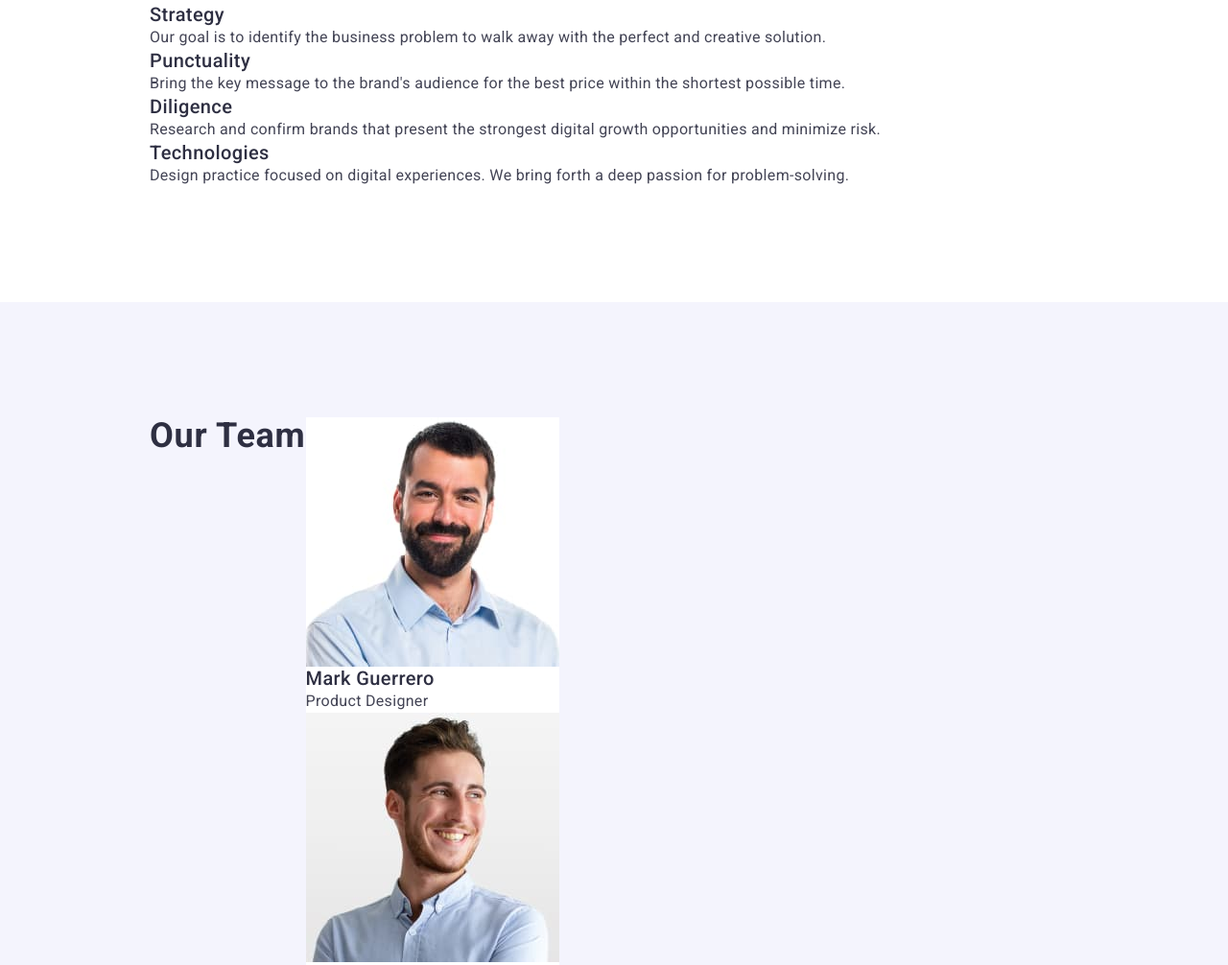
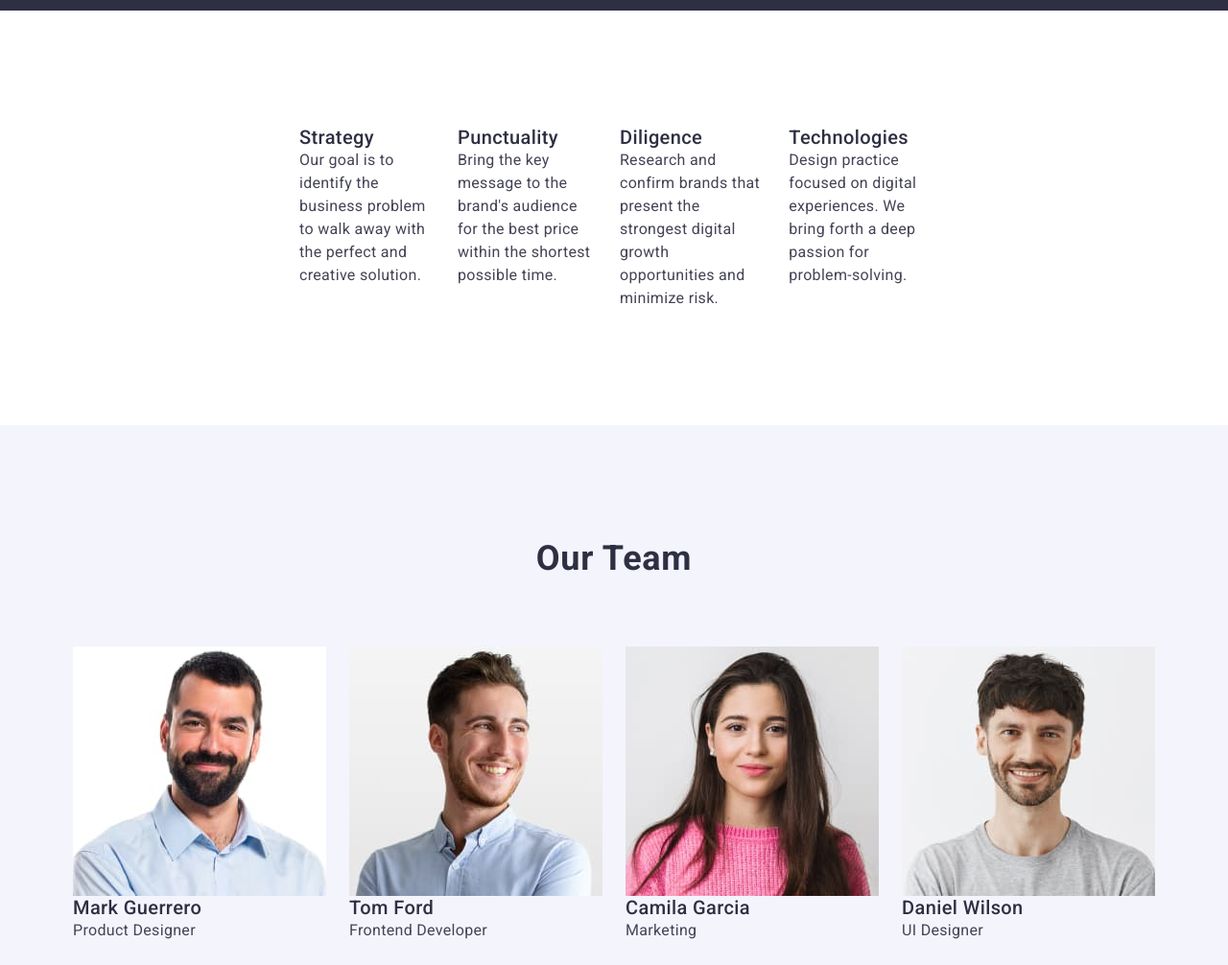
Before and after one commit to Yrchik07/goit-markup-hw-03, a plain HTML site: page index.html in a window 1280 px wide. Shown: the part 815-1821 px from the top of the page at 96% size. Drawn offline with nearby package versions, Linux system fonts and the light colour scheme.

Commit message:
dz3 work on sections

```diff
--- a/css/styles.css
+++ b/css/styles.css
@@ -34,7 +34,8 @@ h1, h2, h3, h4, h5, h6, p{
 img{
     display: block;
 }
-.container{display: flex;
+.container{
+    display: flex;
     min-width: 1158px;
     padding-left: 156px;
     padding-right: 156px;
@@ -96,24 +97,23 @@ nav{
 /*main*/
 /*section one*/
 .solutions{
-    display: flex;
-    justify-content: center;
-
+    padding: 0;
+    text-align: center;
 }
 .solutions .container{
     display: block;
     background-color: #2e2f42;
 }
 .solutions_title{
-    padding-top: 188px;
+    padding: 188px 472px 0 472px;
     font-size: 56px;
     line-height: 1.07;
-    text-align: center;
     letter-spacing: 0.02em;
     color: #fff;
 }
 .solutions_btn{
     margin-top: 48px;
+    margin-bottom: 188px;
     background-color: #4D5AE5;
     font-weight: 500;
     line-height: 1.5;
@@ -124,6 +124,16 @@ nav{
     background-color: #404BBF;
 }
 /*section two*/
+.plan{
+
+}
+.plan_menu{
+    display: flex;
+    gap: 24px;
+    padding-left: 156px;
+    padding-right: 156px;
+    justify-content: center;
+}
 .plan_title{
     font-weight: 500;
     font-size: 20px;
@@ -138,7 +148,11 @@ nav{
 .team {
     background-color: #F4F4FD;
 }
+.team .container{
+display: block;
+}
 .team_titl {
+    padding-bottom: 72px;
     font-size: 36px;
     line-height: 1.11;
     text-align: center;
@@ -147,8 +161,11 @@ nav{
     color: #2e2f42;
 }
 .team_menu {
+    display: flex;
+    justify-content: center;
+    gap: 24px;
 }
-.tiam_item {
+.team_item {
     background-color: #FFFFFF;
 }
 .team_img {
@@ -166,6 +183,10 @@ nav{
 }
 
 /*section four*/
+.portfolio .container{
+    display: block;
+    }
+
 .portfolio_title {
     font-size: 36px;
     line-height: 1.11;
```
